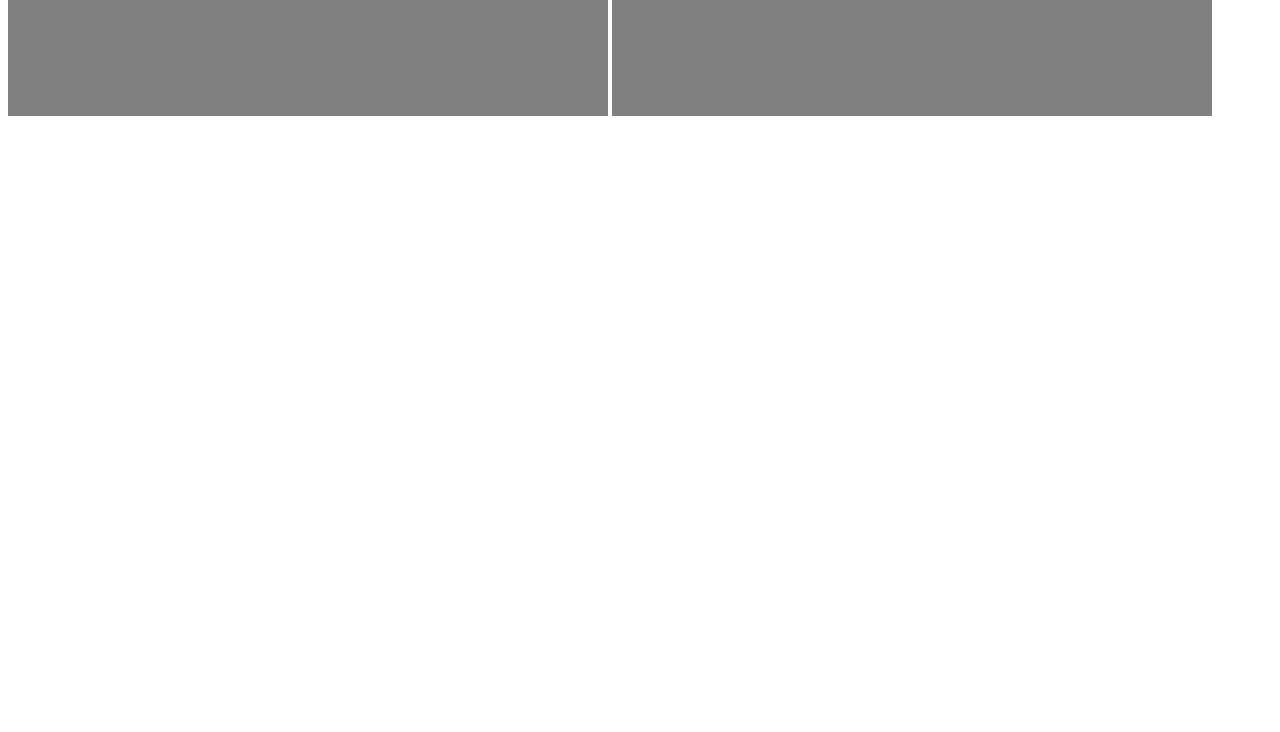
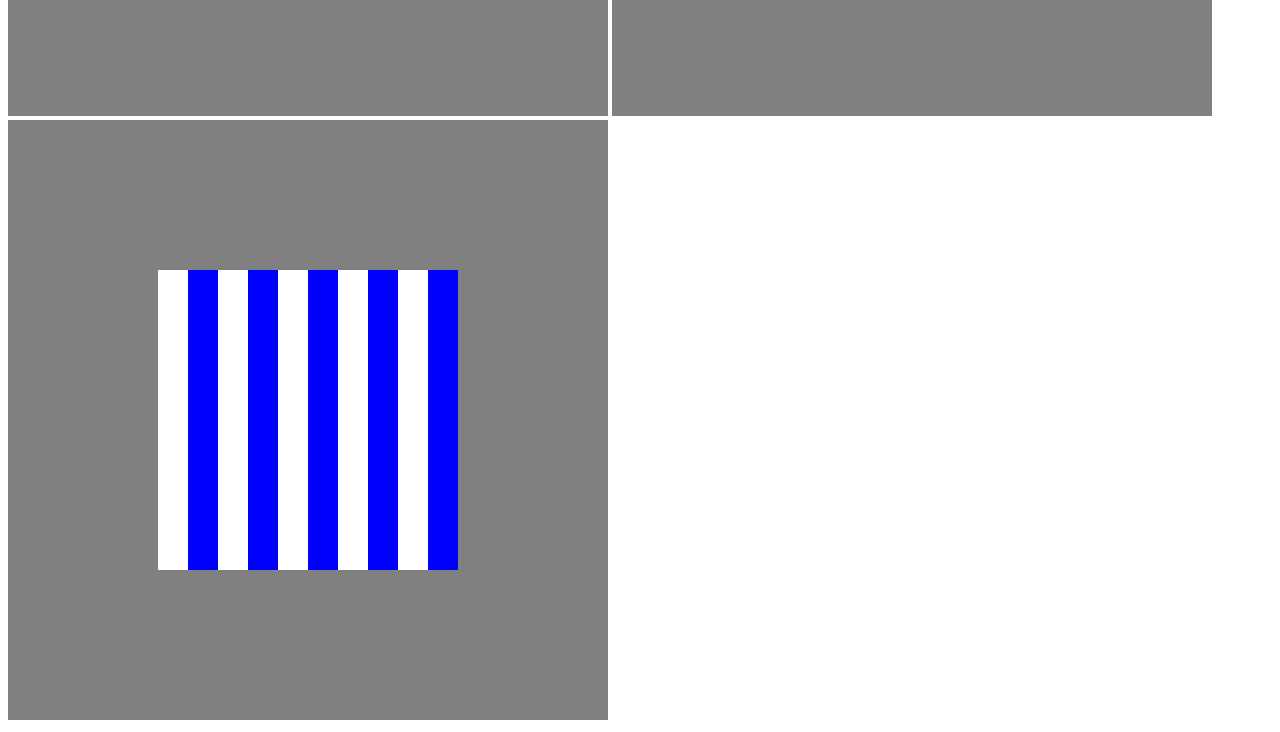
Before and after one commit to tigranftp/webGL2, a plain HTML site: page index.html in a window 1280 px wide. Shown: the part 492-1224 px from the top of the page. Before the commit the page ends 800 px from the top, so only its background shows below. Drawn offline with Linux system fonts and the light colour scheme.

Commit message:
added square with stripes

```diff
--- a/index.html
+++ b/index.html
@@ -9,6 +9,7 @@
 <body>
     <canvas id="polygonCanvas" width="600" height="600"></canvas>
     <canvas id="cubeCanvas" width="600" height="600"></canvas>
+    <canvas id="squareCanvas" width="600" height="600"></canvas>
     <script src="src/gl-matrix.js"></script>
     <script src="src/index.js"></script>
 </body>
--- a/src/index.js
+++ b/src/index.js
@@ -35,6 +35,21 @@ const fsSource = 'precision mediump float;\n' +
     'void main()\n' +
     '{\n' +
     '  gl_FragColor = vec4(fragColor, 1.0);\n' +
+    '}'
+
+const fsSourceLines = 'precision mediump float;\n' +
+    'varying vec3 fragColor;\n' +
+    'varying vec3 fragPosition;\n' +
+    'void main()\n' +
+    '{\n' +
+    'int x = int(fragPosition.x * 10.0 + 5.0) ;\n' +
+    'float shouldColorize = mod(float(x), 2.0);\n' +
+    'if ((shouldColorize == 0.0)){\n' +
+    'gl_FragColor = vec4(1.0, 1.0, 1.0, 1.0);\n' +
+    '}\n' +
+    'else{' +
+    'gl_FragColor = vec4(0.0, 0.0, 1.0, 1.0);' +
+    '}\n' +
     '}'
 
 function loadShader(gl, type, source) {
@@ -242,3 +257,62 @@ gl.vertexAttribPointer(vertColorAttribute, 3, gl.FLOAT, false, 6*Float32Array.BY
 gl.clear(gl.DEPTH_BUFFER_BIT | gl.COLOR_BUFFER_BIT);
 
 gl.drawArrays(gl.TRIANGLES, 0, 36);
+
+
+
+let canvas3 = document.getElementById("squareCanvas");
+initWebGL(canvas3); // инициализация контекста GL – сами пишем
+
+const shaderProgramLineSquare = initShaderProgram(gl, vsSource, fsSourceLines);
+// продолжать только если WebGL доступен и работает
+
+if (gl)
+{ // продолжать только если WebGL доступен и работает
+    // Устанавливаем размер вьюпорта
+    gl.viewport(0, 0, gl.canvas.width, gl.canvas.height);
+    // установить в качестве цвета очистки буфера цвета черный, полная непрозрачность
+    gl.clearColor(0.5, 0.5, .5, 1);
+    // включает использование буфера глубины
+    gl.enable(gl.DEPTH_TEST);
+    // определяет работу буфера глубины: более ближние объекты перекрывают дальние
+    gl.depthFunc(gl.LEQUAL);
+    // очистить буфер цвета и буфер глубины
+    gl.clear(gl.COLOR_BUFFER_BIT|gl.DEPTH_BUFFER_BIT);
+}
+function initBuffersSquare()
+{
+    let squareVerticesBuffer = gl.createBuffer();
+    gl.bindBuffer(gl.ARRAY_BUFFER, squareVerticesBuffer);
+
+    let vertices =
+        [
+            -0.5, -0.5, 0.0,     0.2, 0.3, 0.5,
+            -0.5, 0.5, 0.0,     0.2, 0.3, 0.5,
+            0.5, -0.5, 0.0,     0.2, 0.3, 0.5,
+            0.5, 0.5, 0.0,     0.2, 0.3, 0.5,
+        ];
+
+    gl.bufferData(gl.ARRAY_BUFFER, new Float32Array(vertices), gl.STATIC_DRAW);
+}
+
+initBuffersSquare()
+
+vertexPositionAttribute = gl.getAttribLocation(shaderProgramLineSquare, "vertPosition");
+vertColorAttribute = gl.getAttribLocation(shaderProgramLineSquare, "vertColor");
+gl.enableVertexAttribArray(vertexPositionAttribute);
+gl.enableVertexAttribArray(vertColorAttribute);
+gl.useProgram(shaderProgramLineSquare);
+
+matWorldUniformLocation = gl.getUniformLocation(shaderProgramLineSquare, 'mWorld');
+
+worldMatrix = new Float32Array(16);
+glMatrix.mat4.identity(worldMatrix);
+
+gl.uniformMatrix4fv(matWorldUniformLocation, gl.FALSE, worldMatrix);
+
+gl.vertexAttribPointer(vertexPositionAttribute, 3, gl.FLOAT, false, 6*Float32Array.BYTES_PER_ELEMENT, 0);
+gl.vertexAttribPointer(vertColorAttribute, 3, gl.FLOAT, false, 6*Float32Array.BYTES_PER_ELEMENT, 3*Float32Array.BYTES_PER_ELEMENT);
+
+gl.clear(gl.DEPTH_BUFFER_BIT | gl.COLOR_BUFFER_BIT);
+
+gl.drawArrays(gl.TRIANGLE_STRIP, 0, 4);
```
